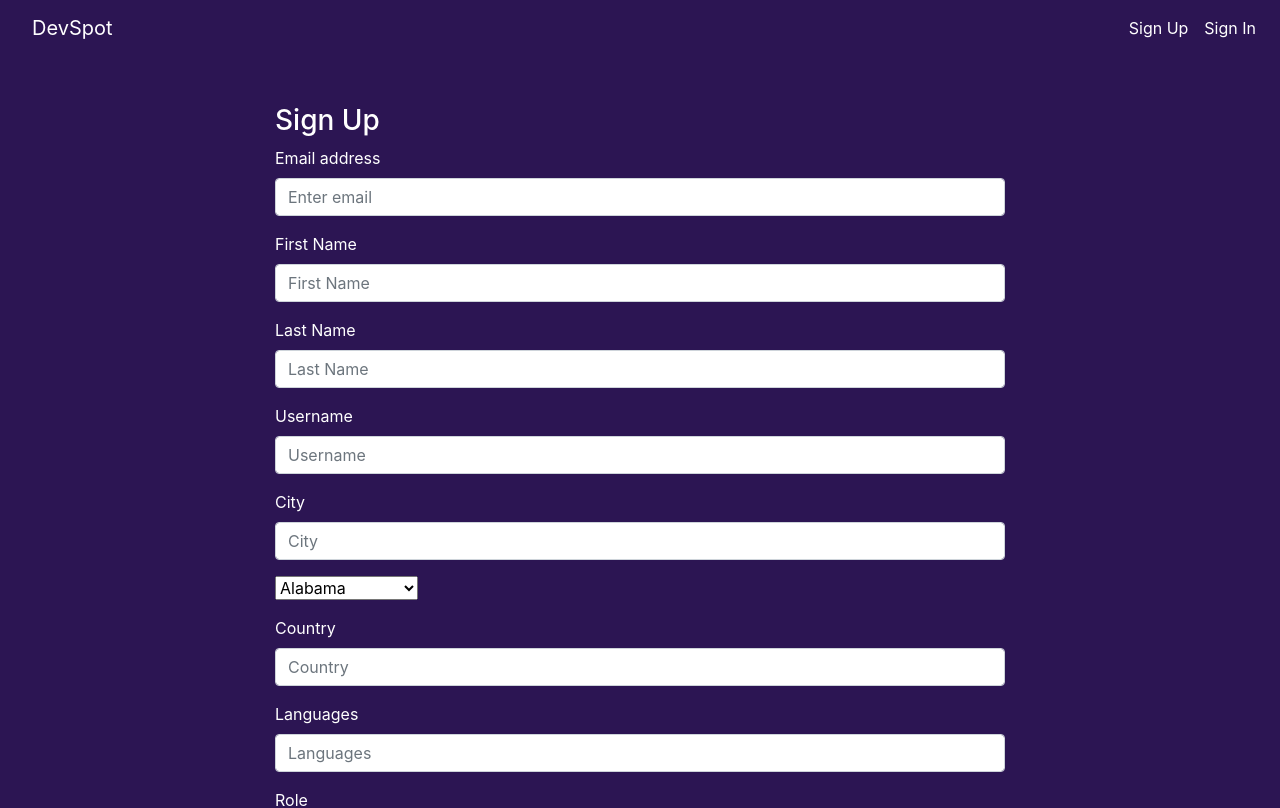
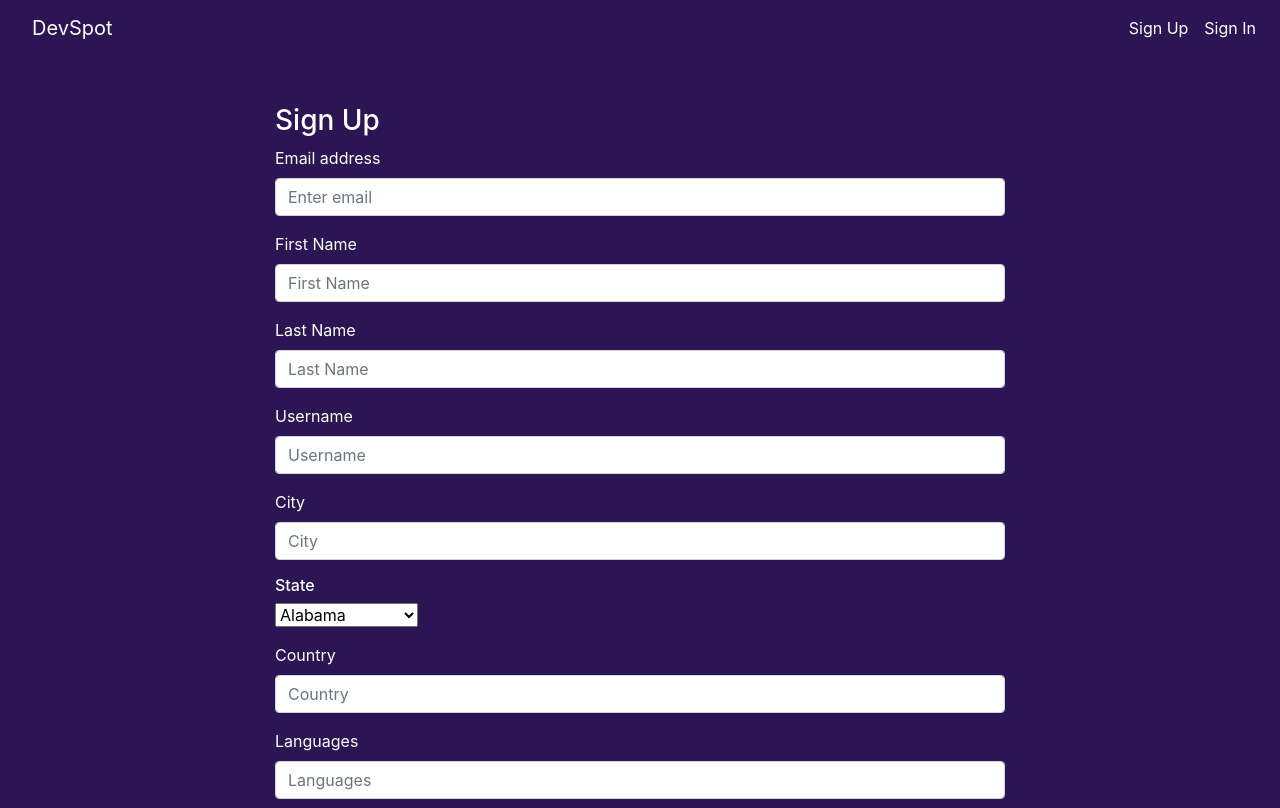
Before and after one commit to Team-StuckOverflow/devspot-client, a React app: page /posts in a window 1280 px wide. Shown: the top 808 px of the page. Built offline with nearby package versions, Linux system fonts and the light colour scheme.

Commit message:
State label for forms Chris

```diff
--- a/src/components/Update/UpdateProfile.js
+++ b/src/components/Update/UpdateProfile.js
@@ -126,6 +126,7 @@ class UpdateProfile extends Component {
               </Form.Group>
 
               <Form.Group controlId="state">
+                <h6>State</h6>
                 <select title="US States" value={state} onChange={handleChange}
                   name="state"
                   required>
--- a/src/components/shared/SignUpForm.js
+++ b/src/components/shared/SignUpForm.js
@@ -68,6 +68,7 @@ const SignUpForm = ({ handleChange, cancelPath, email, password, passwordConfirm
         </Form.Group>
 
         <Form.Group controlId="state">
+          <h6>State</h6>
           <select title="US States" value={state} onChange={handleChange}
             name="state"
             required>
```
